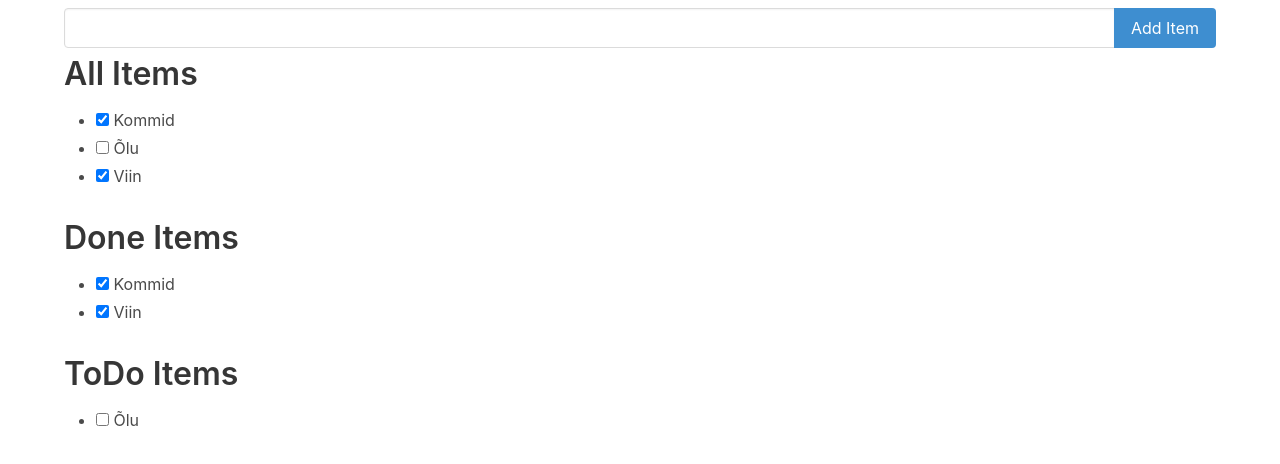
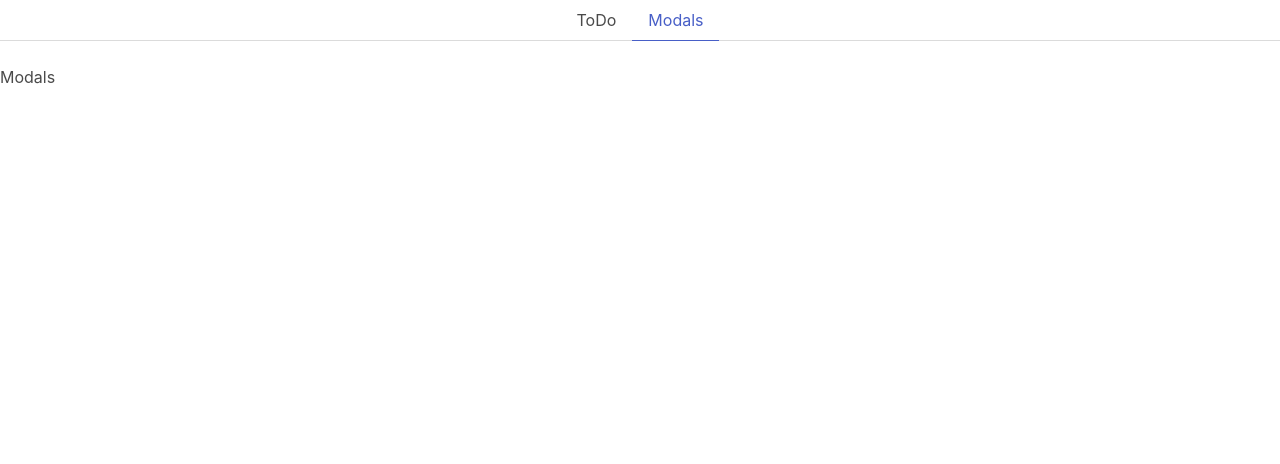
Before and after one commit to Kasparsu/ta22vlearnjs, a Vue app: page /modals in a window 1280 px wide. Shown: the top 464 px of the page. Built offline with nearby package versions, Linux system fonts and the light colour scheme.

Commit message:
Add router and tabs

```diff
--- a/package.json
+++ b/package.json
@@ -26,6 +26,7 @@
   },
   "dependencies": {
     "bulma": "^0.9.4",
-    "vue": "^3.3.9"
+    "vue": "^3.3.9",
+    "vue-router": "^4.2.5"
   }
 }
--- a/src/App.vue
+++ b/src/App.vue
@@ -1,42 +1,8 @@
 <script setup>
-import { ref, reactive, computed } from 'vue';
-import ItemList from './components/ItemList.vue';
-
-let message = ref('Hello Vue');
-let newItem = ref('');
-let count = ref(0);
-let i = 0;
-let items = reactive([
-    {id:i++,name:'Kommid', isDone: true},
-    {id:i++,name:'Õlu', isDone: false},
-    {id:i++,name:'Viin', isDone: true},
-]);
-function addItem() {
-    if (newItem.value.trim() !== '') {
-        items.push({id:i++,name: newItem.value.trim(), isDone: false});
-    }
-    newItem.value = '';
-}
-const doneItems = computed(() => items.filter(item => item.isDone));
-const toDoItems = computed(() => items.filter(item => !item.isDone));
+import Tabs from './components/Tabs.vue';
 </script>
 
 <template>
-    <div class="container">
-        <div class="field has-addons my-2">
-            <div class="control is-expanded">
-                <input class="input" type="text" v-model="newItem" @keydown.enter="addItem">
-            </div>
-            <div class="control">
-                <a class="button is-info" @click="addItem">
-                    Add Item
-                </a>
-            </div>
-        </div>
-        <div class="content">
-            <item-list title="All Items" :items="items"></item-list>
-            <item-list title="Done Items" :items="doneItems"></item-list>
-            <item-list title="ToDo Items" :items="toDoItems"></item-list>
-        </div>
-    </div>
+    <Tabs></Tabs>
+    <RouterView></RouterView>
 </template>
--- /dev/null
+++ b/src/components/Tabs.vue
@@ -0,0 +1,18 @@
+<template>
+    <div class="tabs is-centered">
+        <ul>
+
+            <li v-for="page in router.getRoutes()" :class="{'is-active': route.path == page.path}">
+                <RouterLink :to="page.path">{{ page.name }}</RouterLink>
+            </li>
+
+        </ul>
+    </div>
+</template>
+<script setup>
+import { useRoute, useRouter } from 'vue-router';
+const route = useRoute();
+const router = useRouter();
+console.log(router.getRoutes());
+
+</script>
--- a/src/main.js
+++ b/src/main.js
@@ -1,8 +1,26 @@
 import './style.scss';
 
 import { createApp } from 'vue';
+import { createRouter, createWebHashHistory, createWebHistory } from 'vue-router';
 
 import App from './App.vue';
 
+import ToDo from './pages/ToDo.vue';
+import Modals from './pages/Modals.vue';
+
+const routes = [
+    { path: '/', component: ToDo, name: 'ToDo' },
+    { path: '/modals', component: Modals, name: 'Modals' },
+];
+
+const router = createRouter({
+    // 4. Provide the history implementation to use. We are using the hash history for simplicity here.
+    history: createWebHistory(),
+    routes, // short for `routes: routes`
+});
+
 let app = createApp(App);
+
+app.use(router);
+
 app.mount('#app');
--- /dev/null
+++ b/src/pages/Modals.vue
@@ -0,0 +1,3 @@
+<template>
+    <h1>Modals</h1>
+</template>
--- /dev/null
+++ b/src/pages/ToDo.vue
@@ -0,0 +1,42 @@
+<script setup>
+import { ref, reactive, computed } from 'vue';
+import ItemList from '../components/ItemList.vue';
+
+let message = ref('Hello Vue');
+let newItem = ref('');
+let count = ref(0);
+let i = 0;
+let items = reactive([
+    {id:i++,name:'Kommid', isDone: true},
+    {id:i++,name:'Õlu', isDone: false},
+    {id:i++,name:'Viin', isDone: true},
+]);
+function addItem() {
+    if (newItem.value.trim() !== '') {
+        items.push({id:i++,name: newItem.value.trim(), isDone: false});
+    }
+    newItem.value = '';
+}
+const doneItems = computed(() => items.filter(item => item.isDone));
+const toDoItems = computed(() => items.filter(item => !item.isDone));
+</script>
+
+<template>
+    <div class="container">
+        <div class="field has-addons my-2">
+            <div class="control is-expanded">
+                <input class="input" type="text" v-model="newItem" @keydown.enter="addItem">
+            </div>
+            <div class="control">
+                <a class="button is-info" @click="addItem">
+                    Add Item
+                </a>
+            </div>
+        </div>
+        <div class="content">
+            <item-list title="All Items" :items="items"></item-list>
+            <item-list title="Done Items" :items="doneItems"></item-list>
+            <item-list title="ToDo Items" :items="toDoItems"></item-list>
+        </div>
+    </div>
+</template>
--- a/webpack.config.js
+++ b/webpack.config.js
@@ -15,7 +15,8 @@
         directory: path.resolve(__dirname, 'public')
     },
     compress: true,
-    port: 9000
+    port: 9000,
+    historyApiFallback: true
   },
   module: {
     rules: [
```
Also changed, not shown: 1 other file (tests, documents, lock files or other folders).
